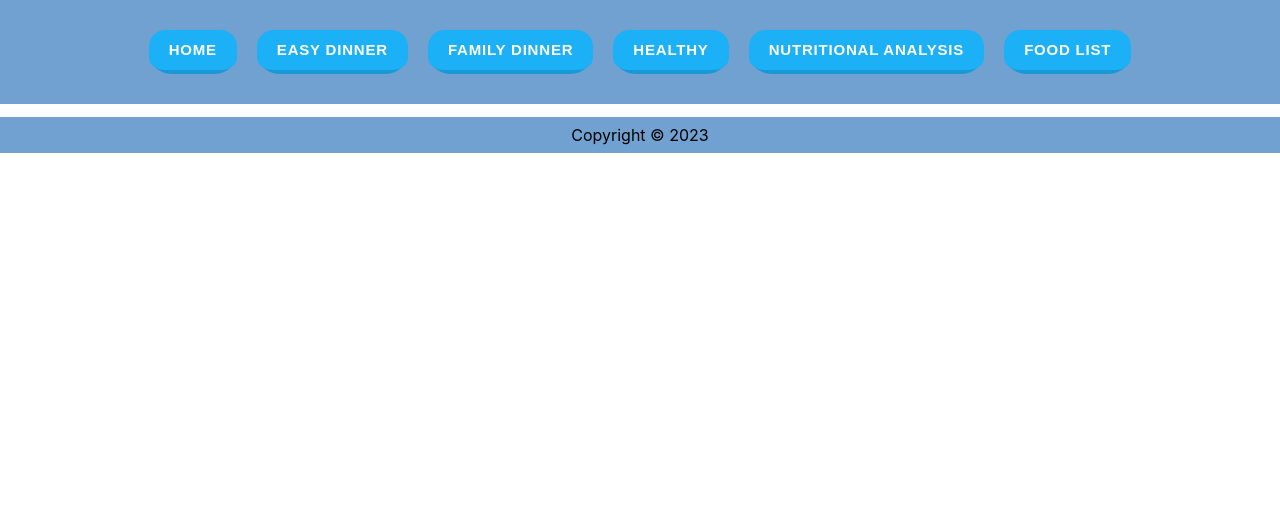
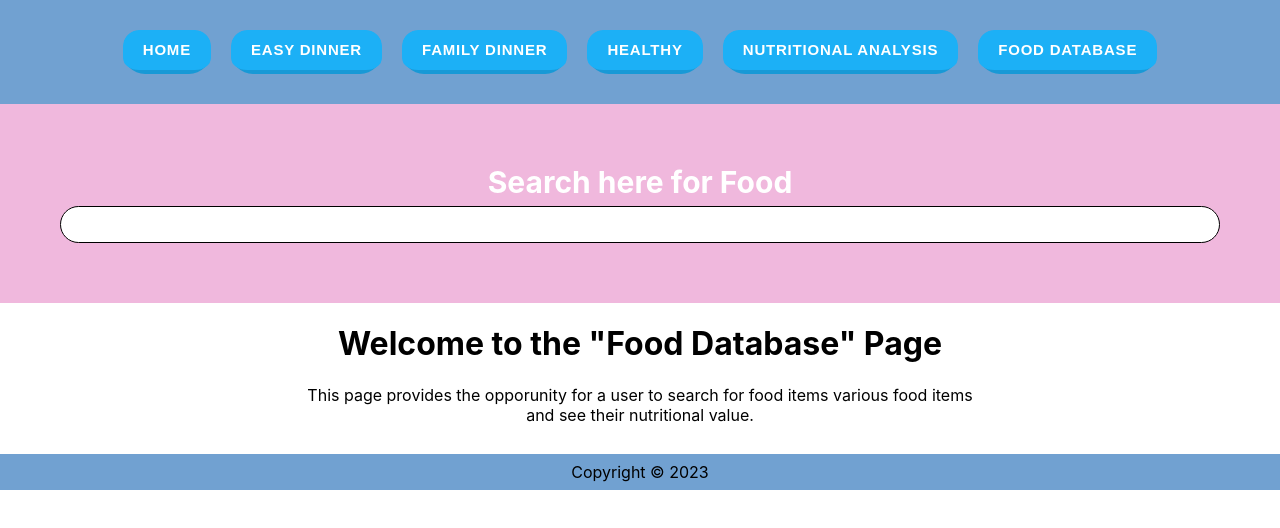
Before and after one commit to AspiredProgrammer/RecipleRepo, a React (Create React App) app: page /foodDatabase in a window 1280 px wide. Shown: the top 528 px of the page. Built offline with nearby package versions, Linux system fonts and the light colour scheme.

Commit message:
Added search bar templates for nutrition and food

```diff
--- a/src/FoodDatabase/FoodDatabase.js
+++ b/src/FoodDatabase/FoodDatabase.js
@@ -0,0 +1,17 @@
+import FoodSearchBar from "./FoodSearchBar.js";
+
+const FoodDatabase = () => {
+
+    return(
+        <div>
+            <FoodSearchBar/>
+            <h1>Welcome to the "Food Database" Page</h1>
+            <p className="Intro">
+                This page provides the opporunity for a user to search for food items various food items <br/>
+                and see their nutritional value.
+            </p>
+        </div>
+    );
+};
+
+export default FoodDatabase;
--- /dev/null
+++ b/src/FoodDatabase/FoodSearchBar.js
@@ -0,0 +1,46 @@
+import React, { useState, useEffect } from "react";
+import "../Styles/styles.scss";
+
+
+const FoodSearchBar = () => {
+    //const response = await fetch(``);
+
+    const [text, setText] = useState("");
+    const [submitted, setSubmitted] = useState("");
+    const [foodItem, setFoodItem] = useState("");
+    const updateSearch = (e) => {
+        setText(e.target.value);
+    };
+
+  const handleKeyDown = async (event) => {
+    // if (event.key === "Enter") {
+    //   try {
+    //     const response = await fetch(
+    //       `https://api.edamam.com/api/recipes/v2?type=public&q=${text}&app_id=YOUR_APP_ID&app_key=YOUR_APP_KEY`
+    //     );
+    //     const data = await response.json();
+    //     setFoodItem(data.hits);
+    //   } catch (error) {
+    //     console.error("Error fetching food: ", error);
+    //   }
+
+      //console.log('do validate')
+      //
+    }
+
+  useEffect(() => {});
+
+  return (
+    <div className="SearchBar">
+      <strong>Search here for Food</strong>
+      <input
+        type="text"
+        onKeyDown={handleKeyDown}
+        onChange={(e) => setText(e.target.value)}
+      />
+
+    </div>
+  );
+};
+
+export default FoodSearchBar;
--- a/src/Nutrition/Nutrition.js
+++ b/src/Nutrition/Nutrition.js
@@ -1,2 +1,16 @@
-const Nutrition = () => {};
+import NutritionSearchBar from "./NutritionSearchBar";
+
+const Nutrition = () => {
+    return(
+        <div>
+            <NutritionSearchBar/>
+            <h1>Welcome to the "Nutrition" Page</h1>
+            <p className="Intro">
+                This page provides a nutrition analysis of a recipe and/or ingredients provided <br/>
+                in the search field.
+            </p>
+        </div>
+    );
+};
+
 export default Nutrition;
--- /dev/null
+++ b/src/Nutrition/NutritionSearchBar.js
@@ -0,0 +1,45 @@
+import React, { useState, useEffect } from "react";
+import "../Styles/styles.scss";
+
+const NutritionSearchBar = () => {
+    //const response = await fetch(``);
+
+    const [text, setText] = useState("");
+    const [submitted, setSubmitted] = useState("");
+    const [foodItem, setFoodItem] = useState("");
+    const updateSearch = (e) => {
+        setText(e.target.value);
+    };
+
+  const handleKeyDown = async (event) => {
+    // if (event.key === "Enter") {
+    //   try {
+    //     const response = await fetch(
+    //       `https://api.edamam.com/api/recipes/v2?type=public&q=${text}&app_id=YOUR_APP_ID&app_key=YOUR_APP_KEY`
+    //     );
+    //     const data = await response.json();
+    //     setFoodItem(data.hits);
+    //   } catch (error) {
+    //     console.error("Error fetching food: ", error);
+    //   }
+
+      //console.log('do validate')
+      //
+    }
+
+  useEffect(() => {});
+
+  return (
+    <div className="SearchBar">
+      <strong>Search here for Nutritional Value of Recipes </strong>
+      <input
+        type="text"
+        onKeyDown={handleKeyDown}
+        onChange={(e) => setText(e.target.value)}
+      />
+
+    </div>
+  );
+};
+
+export default NutritionSearchBar;
--- a/src/Recipe/SubComponents/EasyDinner.js
+++ b/src/Recipe/SubComponents/EasyDinner.js
@@ -9,10 +9,10 @@ const EasyDinner = () => {
     <div>
       <SearchBar />
       <h1>Welcome to the "EasyDinner" Recipe Page</h1>
-      <p>
+      <p className="Intro">
         This page provides a list of recipes falling under the category of 'easy
         dinner' meals. <br />
-        Easy dinner recipes provide dinner meals with a short prep-time of 30
+        Easy dinner recipes provide dinner meals with a short prep-time of 30 <br/>
         minutes or less.
       </p>
     </div>
--- a/src/Recipe/SubComponents/FamilyDinner.js
+++ b/src/Recipe/SubComponents/FamilyDinner.js
@@ -10,10 +10,10 @@ const FamilyDinner = () => {
     <div>
       <SearchBar />
       <h1>Welcome to the "FamilyDinner" Recipe Page</h1>
-      <p>
+      <p className="Intro">
         This page provides a list of recipes falling under the category of
         'family dinner' meals. <br />
-        Family dinner recipes provide dinner meals for a large number of people
+        Family dinner recipes provide dinner meals for a large number of people <br/>
         with over five ingredients and with the main course as the type of dish.
       </p>
     </div>
--- a/src/Recipe/SubComponents/Healthy.js
+++ b/src/Recipe/SubComponents/Healthy.js
@@ -8,10 +8,10 @@ const FamilyDinner = () => {
     <div>
       <SearchBar />
       <h1>Welcome to the "Healthy" Recipe Page</h1>
-      <p>
+      <p className="Intro">
         This page provides a list of recipes falling under the category of
         'healthy' meals. <br />
-        Healthy recipes provide meals with the recommended amount of 700
+        Healthy recipes provide meals with the recommended amount of 700 <br/>
         calories (for a full-grown adult).
       </p>
     </div>
--- a/src/Styles/styles.scss
+++ b/src/Styles/styles.scss
@@ -127,6 +127,12 @@
 }
 
 // #######################BODY####################
+.Intro {
+  //background-color: $color-pallet5;
+  //Create a small block to emphasize the explanation for each page??
+}
+
+
 .Body {
   display: flex;
   flex-direction: row;
--- a/src/WebPageComponents/Header.js
+++ b/src/WebPageComponents/Header.js
@@ -6,6 +6,8 @@ import FamilyDinner from "../Recipe/SubComponents/FamilyDinner";
 import Healthy from "../Recipe/SubComponents/Healthy";
 import Search from "../Recipe/Search";
 import "../Styles/styles.scss";
+import Nutrition from "../Nutrition/Nutrition";
+import FoodDatabase from "../FoodDatabase/FoodDatabase";
 
 function Header() {
   return (
@@ -53,12 +55,12 @@ function Header() {
                 Nutritional Analysis
               </Link>
             </li>
-            <li className="button-19" type="Food">
+            <li className="button-19" type="FoodDatbase">
               <Link
                 style={{ color: "inherit", textDecoration: "inherit" }}
-                to="/food"
+                to="/foodDatabase"
               >
-                Food List
+                Food Database
               </Link>
             </li>
           </ul>
@@ -83,13 +85,11 @@ function Header() {
           />
           <Route
             path="/nutrition"
-            element={<Healthy />}
-            // element={<Search search={"Healthy"} />}
+            element={<Nutrition />}
           />
           <Route
-            path="/food"
-            element={<Healthy />}
-            // element={<Search search={"Healthy"} />}
+            path="/foodDatabase"
+            element={<FoodDatabase />}
           />
         </Routes>
       </BrowserRouter>
```
